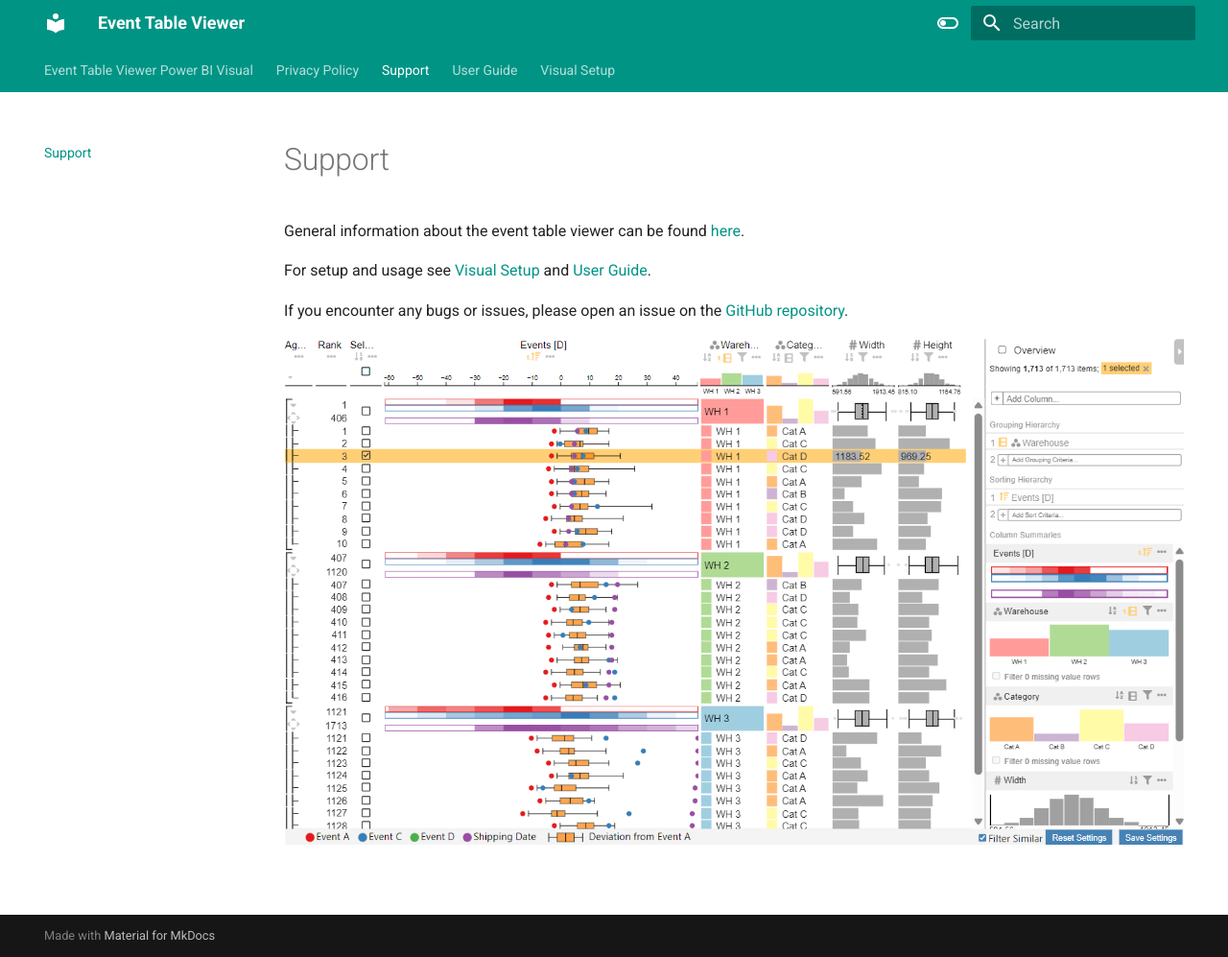
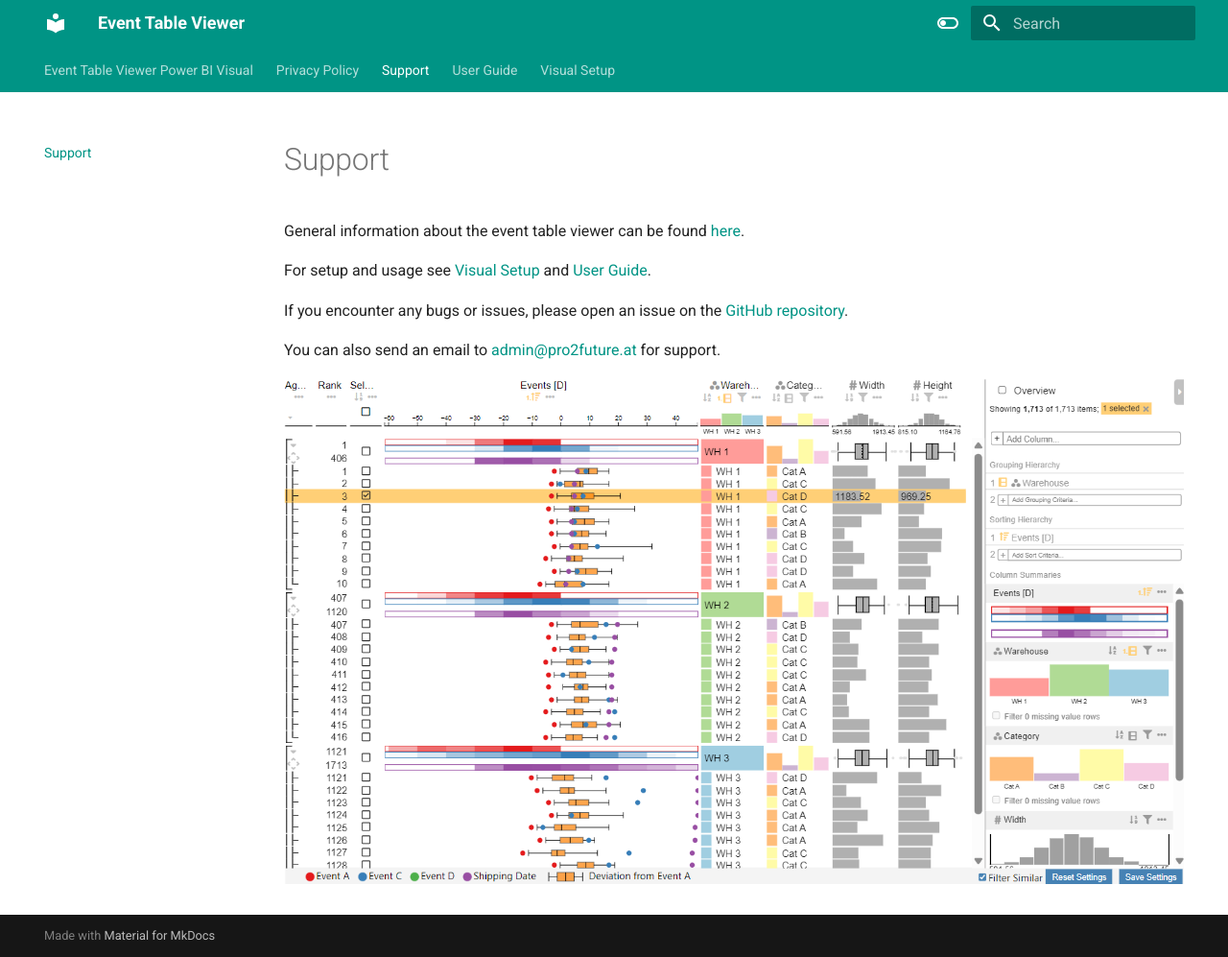
Before and after one commit to jku-vds-lab/pro2future-event-table-viewer, an MkDocs documentation site: the page built from docs/support.md, in a window 1280 px wide and 997 px high. Shown: the whole window at 96% size. Built offline with MkDocs 1.6.1 and Material for MkDocs 9.7.7, drawn with Linux system fonts in a browser that asks for light colours.

Commit message:
updated support page to include email

```diff
--- a/docs/support.md
+++ b/docs/support.md
@@ -9,4 +9,6 @@
 
 If you encounter any bugs or issues, please open an issue on the [GitHub repository](https://github.com/jku-vds-lab/pro2future-event-table-viewer/issues).
 
+You can also send an email to [admin@pro2future.at](mailto:admin@pro2future.at) for support.
+
 ![Event Table Viewer](./files/index/overview.png)
```
